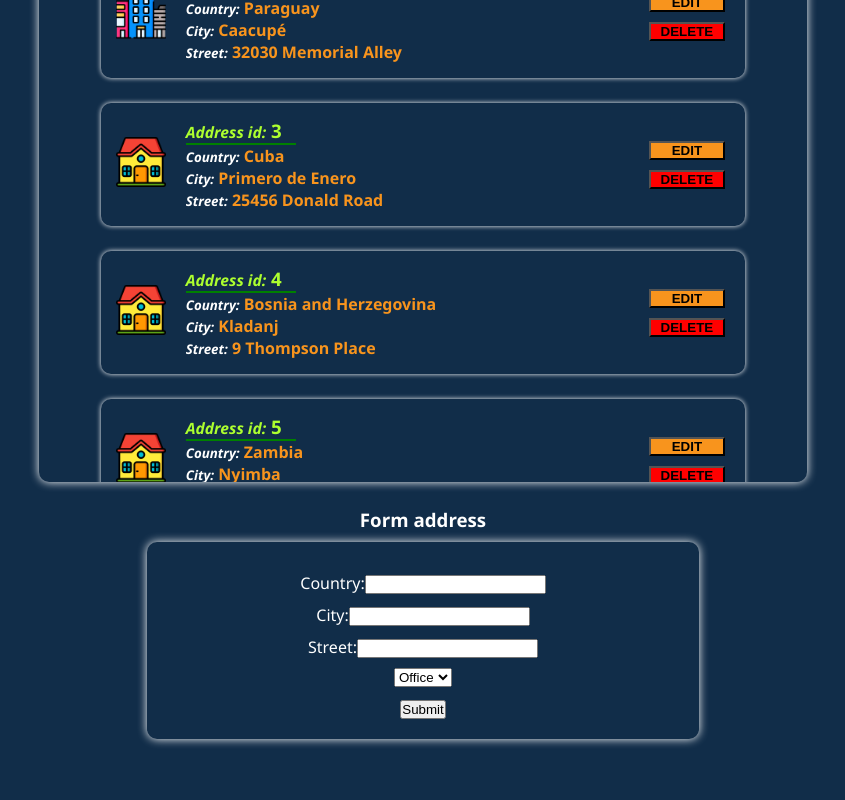
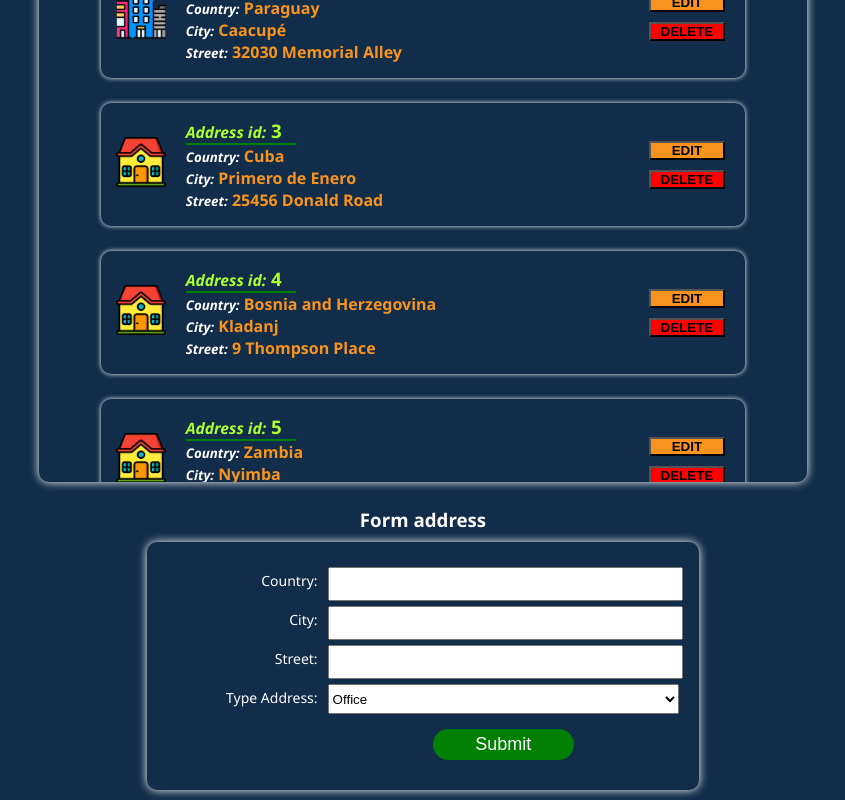
Before and after one commit to KusmiiVasyl/AddressDataReact, a React (Create React App) app: page / in a window 1280 px wide. Shown: the part 296-1096 px from the top of the page, without its empty margins (217-1062 px from the left). Before the commit the page ends 1045 px from the top, so only its background shows below. Built offline with nearby package versions, Linux system fonts and the light colour scheme.

Commit message:
Create style css for Form Address

```diff
--- a/src/components/Addresses.js
+++ b/src/components/Addresses.js
@@ -21,12 +21,23 @@ export default function Addresses() {
     // }, [])
 
     const addAddressHandler = (newAddress) => {
-        newAddress.id = addresses[addresses.length - 1].id + 1
-        setAddresses([...addresses, newAddress])
+        if(!newAddress.id) {
+            newAddress.id = addresses[addresses.length - 1].id + 1
+            setAddresses([...addresses, newAddress])
+            return
+        }
+        setAddresses(addresses.map(address => {
+            return (address.id === newAddress.id) ? newAddress : address
+        }))
+    }
+
+    const editAddressHandler = (address) => {
+        setAddressToEdit(address)
     }
 
     const deleteAddressHandler = (idAddress) => {
         setAddresses(addresses.filter(address => address.id !== idAddress))
+        setAddressToEdit({id:NaN, country: '', city:'', street:'', isHomeAddress: false })
     }
 
     // if (isLoading) {
@@ -48,17 +59,6 @@ export default function Addresses() {
     //         </>
     //     )
     // }
-
-    const editAddressHandler = (address) => {
-        setAddressToEdit(address)
-        // setAddresses(addresses.map(address => {
-        //     if(address.id === newAddress.id){
-        //         return newAddress
-        //     } else {
-        //         return address
-        //     }
-        // }))
-    }
 
     return (
         <>
--- a/src/components/FormAddress.css
+++ b/src/components/FormAddress.css
@@ -10,3 +10,55 @@
     display: block;
     margin: 10px auto;
 }
+
+.formAddress h3 {
+    font-size: 18px;
+    font-style: italic;
+    font-weight: bold;
+    color: greenyellow;
+}
+
+.formAddress .formBlock {
+    display: flex;
+    flex-direction: row;
+}
+
+.formAddress .formBlockText {
+    text-align: right;
+    width: 30%;
+    margin-right: 10px;
+}
+
+.formAddress .formBlockInput {
+    width: 70%;
+    text-align: center;
+}
+
+.formAddress select,
+.formAddress input,
+.formAddress .formBlockText p{
+    display: block;
+    margin: 5px auto;
+    height: 30px;
+    width: 100%;
+}
+.formAddress .formBlockText p {
+    font-size: 14px;
+    margin-top: 9px;
+}
+
+.formAddress button {
+    width: 40%;
+    margin: 10px;
+    padding: 5px;
+    background-color: green;
+    color: white;
+    border: none;
+    border-radius: 20px;
+    font-size: 18px;
+}
+
+.formAddress button:hover{
+    opacity: 70%;
+    transition: all .2s ease-in-out;
+}
--- a/src/components/FormAddress.js
+++ b/src/components/FormAddress.js
@@ -11,11 +11,17 @@ export default function FormAddress({addAddress, editAddress}) {
     const [city, setCity] = useState('')
     const [street, setStreet] = useState('')
     const [typeAddress, setTypeAddress] = useState(AddressType.OFFICE)
+    const [messageAddressAction, setMessageAddressAction] = useState('')
 
     let selectTypeAddress = document.getElementById("selectTypeAddress")
 
-    useEffect(()=>{
-        if(editAddress) {
+    useEffect(() => {
+        if (editAddress) {
+            if (!isNaN(editAddress.id)) {
+                setMessageAddressAction(`Address id: ${editAddress.id} - is being edited now!`)
+            } else {
+                setMessageAddressAction('')
+            }
             setCountry(editAddress.country)
             setCity(editAddress.city)
             setStreet(editAddress.street)
@@ -30,13 +36,15 @@ export default function FormAddress({addAddress, editAddress}) {
         setStreet('')
         setTypeAddress(AddressType.OFFICE)
         selectTypeAddress.value = AddressType.OFFICE
+        setMessageAddressAction('')
+        editAddress.id = NaN
     }
 
     const submitHandler = (event) => {
         event.preventDefault()
         if (country && city && street) {
             addAddress({
-                id: NaN,
+                id: editAddress ? editAddress.id : NaN,
                 country,
                 city,
                 street,
@@ -46,24 +54,52 @@ export default function FormAddress({addAddress, editAddress}) {
         }
     }
 
+    const checkFormInput = () => {
+        if (!country && !city && !street && !messageAddressAction) {
+            setMessageAddressAction("Creating new address...")
+        }
+    }
+
+    const onChangeFormInput = (nameInput, text) => {
+        switch (nameInput) {
+            case "country":
+                setCountry(text)
+                break
+            case "city":
+                setCity(text)
+                break
+            case "street":
+                setStreet(text)
+                break
+        }
+        checkFormInput()
+    }
+
     return (
         <>
             <h3>Form address</h3>
             <form onSubmit={submitHandler} className="formAddress">
-                <label>Country:
-                    <input type="text" value={country} onChange={(e) => setCountry(e.target.value)}/>
-                </label>
-                <label>City:
-                    <input type="text" value={city} onChange={(e) => setCity(e.target.value)}/>
-                </label>
-                <label>Street:
-                    <input type="text" value={street} onChange={(e) => setStreet(e.target.value)}/>
-                </label>
-                <select id="selectTypeAddress" onChange={(e) => setTypeAddress(e.target.value)}>
-                    <option value={AddressType.OFFICE}>Office</option>
-                    <option value={AddressType.HOME}>Home</option>
-                </select>
-                <button type="submit">Submit</button>
+                <h3>{messageAddressAction}</h3>
+                <div className="formBlock">
+                    <div className="formBlockText">
+                        <p>Country:</p>
+                        <p>City:</p>
+                        <p>Street:</p>
+                        <p>Type Address:</p>
+                    </div>
+                    <div className="formBlockInput">
+                        <input type="text" value={country}
+                               onChange={(e) => onChangeFormInput("country", e.target.value)}/>
+                        <input type="text" value={city} onChange={(e) => onChangeFormInput("city", e.target.value)}/>
+                        <input type="text" value={street}
+                               onChange={(e) => onChangeFormInput("street", e.target.value)}/>
+                        <select id="selectTypeAddress" onChange={(e) => setTypeAddress(e.target.value)}>
+                            <option value={AddressType.OFFICE}>Office</option>
+                            <option value={AddressType.HOME}>Home</option>
+                        </select>
+                        <button type="submit">Submit</button>
+                    </div>
+                </div>
             </form>
         </>
     )
```
